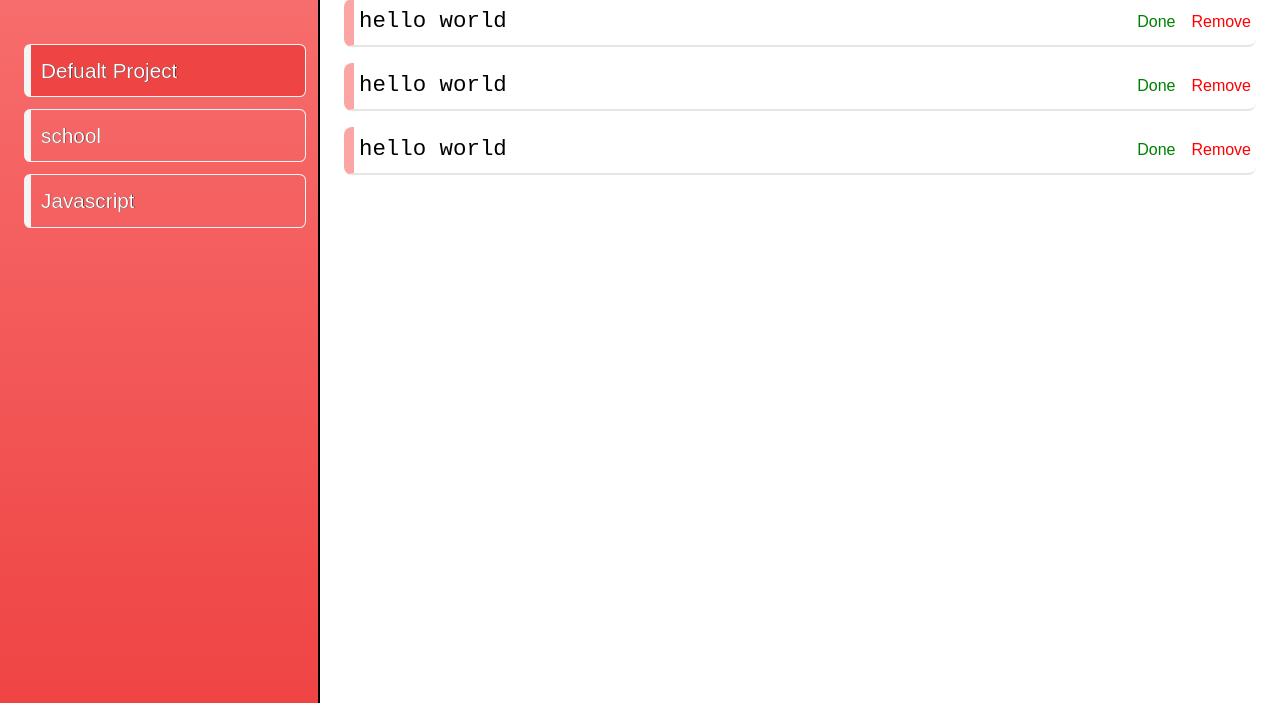
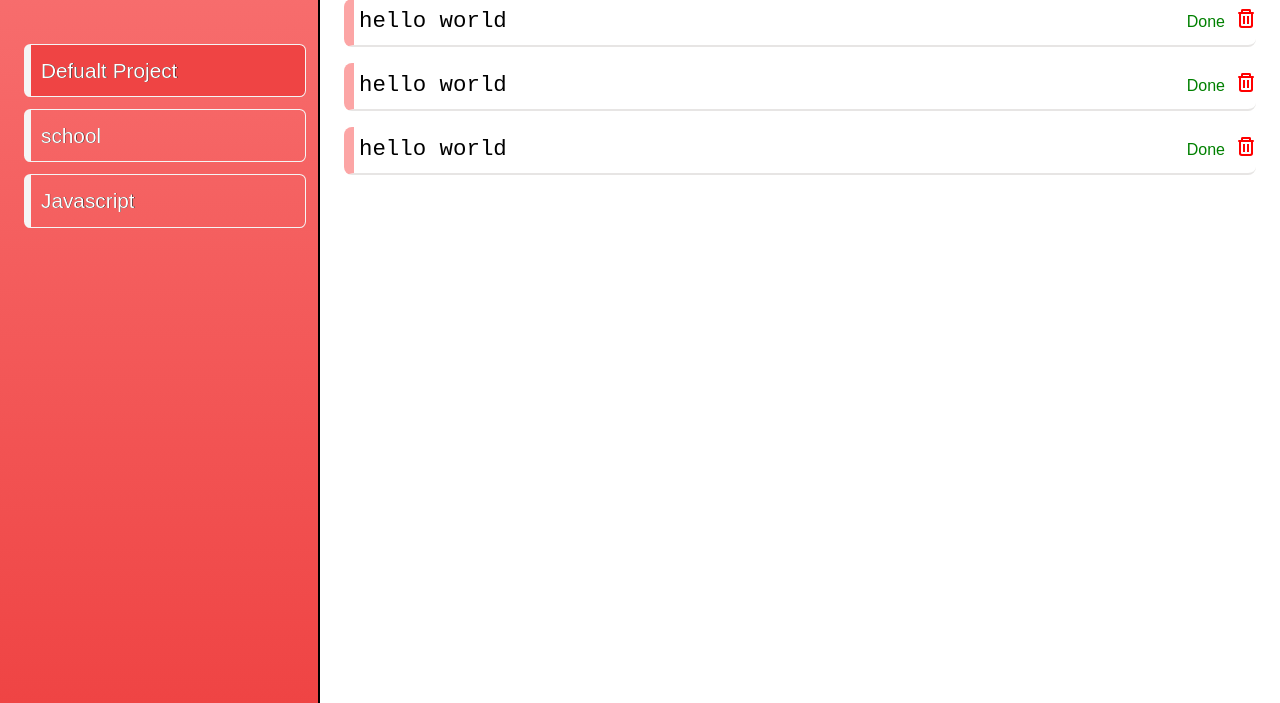
Before and after one commit to Mokhtar25/ToDoList, a website built with webpack: page src/index.html in a window 1280 px wide. Shown: the part 157-860 px from the top of the page. Built offline with nearby package versions, Linux system fonts and the light colour scheme.

Commit message:
adding trash icon

```diff
--- a/src/index.html
+++ b/src/index.html
@@ -66,7 +66,7 @@
                     <div class="note ">hello world</div>
                         <ul class="list">
                             <li>Done</li>
-                            <li>Remove</li>
+                            <li class="trash"></li>
                         </ul>
                 </div>
 
@@ -74,14 +74,14 @@
                     <div class="note ">hello world</div>
                         <ul class="list">
                             <li>Done</li>
-                            <li>Remove</li>
+                            <li class="trash"></li>
                         </ul>
                 </div>
                 <div class="notewrap ">
                     <div class="note ">hello world</div>
                         <ul class="list">
                             <li>Done</li>
-                            <li>Remove</li>
+                            <li class="trash"></li>
                         </ul>
                 </div>
             </section>
--- a/src/style/style.css
+++ b/src/style/style.css
@@ -111,3 +111,54 @@
     transition-duration: 50ms;
 
 }
+
+
+
+
+
+
+.trash {
+    box-sizing: border-box;
+    position: relative;
+    display: block;
+    transform: scale(var(--ggs,1));
+    width: 10px;
+    height: 12px;
+    border: 2px solid transparent;
+    box-shadow:
+        0 0 0 2px,
+        inset -2px 0 0,
+        inset 2px 0 0;
+    border-bottom-left-radius: 1px;
+    border-bottom-right-radius: 1px;
+    margin-top: 4px
+}
+.trash::after,
+.trash::before {
+    content: "";
+    display: block;
+    box-sizing: border-box;
+    position: absolute
+}
+.trash::after {
+    background: currentColor;
+    border-radius: 3px;
+    width: 16px;
+    height: 2px;
+    top: -4px;
+    left: -5px
+}
+.trash::before {
+    width: 10px;
+    height: 4px;
+    border: 2px solid;
+    border-bottom: transparent;
+    border-top-left-radius: 2px;
+    border-top-right-radius: 2px;
+    top: -7px;
+    left: -2px
+}
+
+.trash:hover{
+    background-color: red;
+}
```
Also changed, not shown: src/style/output.css.
